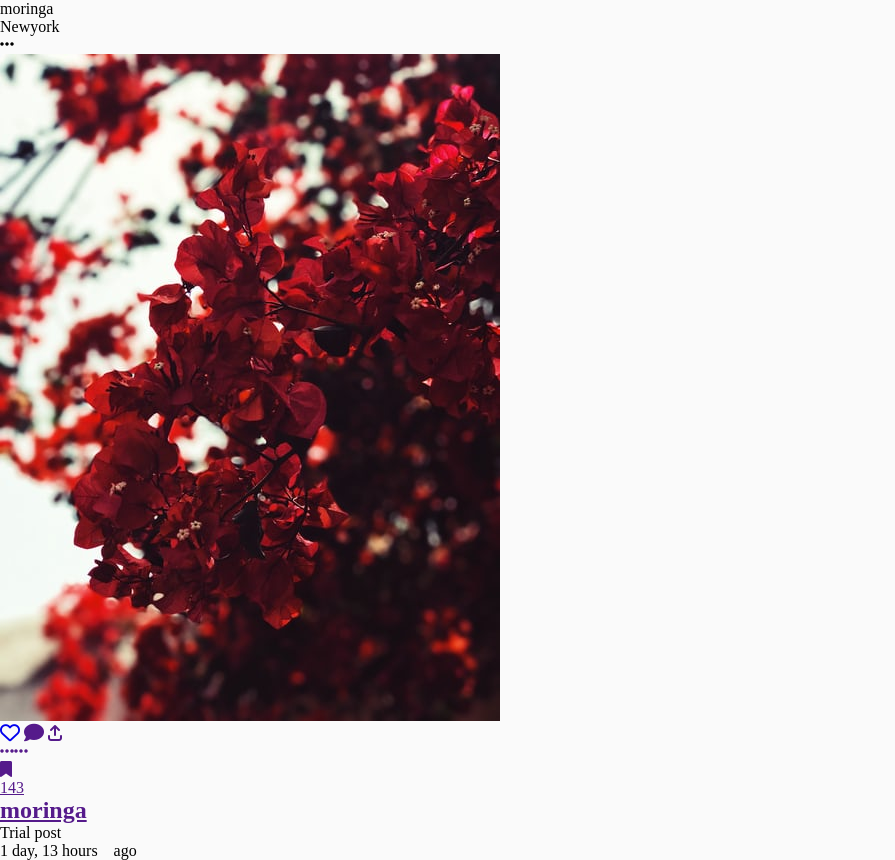
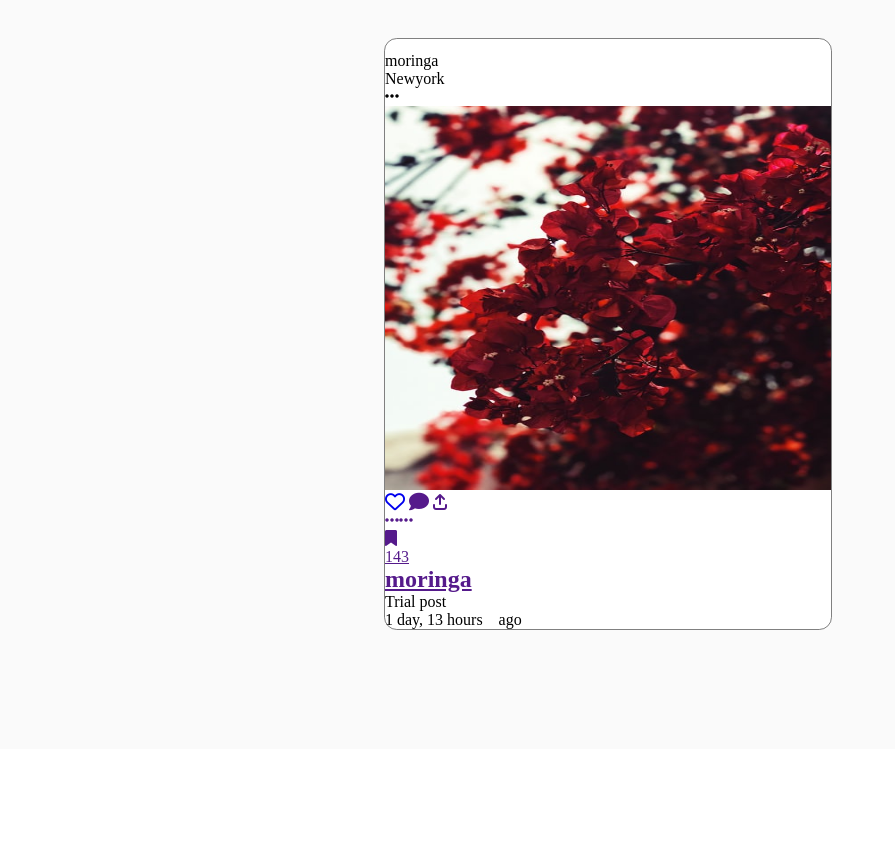
Before and after one commit to AjedidahMwanzia/instagram-clone, a Django app: page / in a window 1280 px wide. Shown: the part 51-911 px from the top of the page, without its empty margins (0-895 px from the left). After the commit the page ends 681 px from the top, so only its background shows below. Run offline with Django 4.2, Linux system fonts and the light colour scheme; data comes from the database, SQL or seed files in the repository; some libraries are stand-ins or nearby versions; some web fonts are replaced.

Commit message:
style the instagram cards

```diff
--- a/clone/templates/clone/post_list.html
+++ b/clone/templates/clone/post_list.html
@@ -7,6 +7,7 @@
         <div class="first">
 
         </div>
+        <div class="cont">
             <div class="card">
                 <div class="card_header">
                     <div class="profile_image">
@@ -52,6 +53,8 @@
                     {{post.created_on|timesince}} &ensp;  ago
                 </div>
             </div>
+        </div>
+
         <div class="last">
 
         </div>
--- a/static/css/style.css
+++ b/static/css/style.css
@@ -52,10 +52,30 @@ body{
     justify-content: center;
 
  }
-/* .content-container{
-    background-color: #ffff;
-    padding-top: 5vw;
-    position: absolute;
-    width: 8vw;
-    left: 0;
-} */
+.main{
+    width: 100%;
+    display: flex;
+    flex-direction: row;
+    margin-top: 3vw;
+}
+.first{
+    width: 30%;
+}
+.cont{
+    width: 35%;
+    border: 0.08vw solid grey;
+    background-color: white;
+    border-radius: 1vw;
+}
+.cont .card{
+    width: 100%;
+    margin-top: 1vw;
+    width: auto;
+}
+.post_image img{
+    width: 100%;
+    height:30vw;
+}
+.last{
+    width: 30%;
+}
```
Lines whose indentation alone changed are shown as unchanged.
